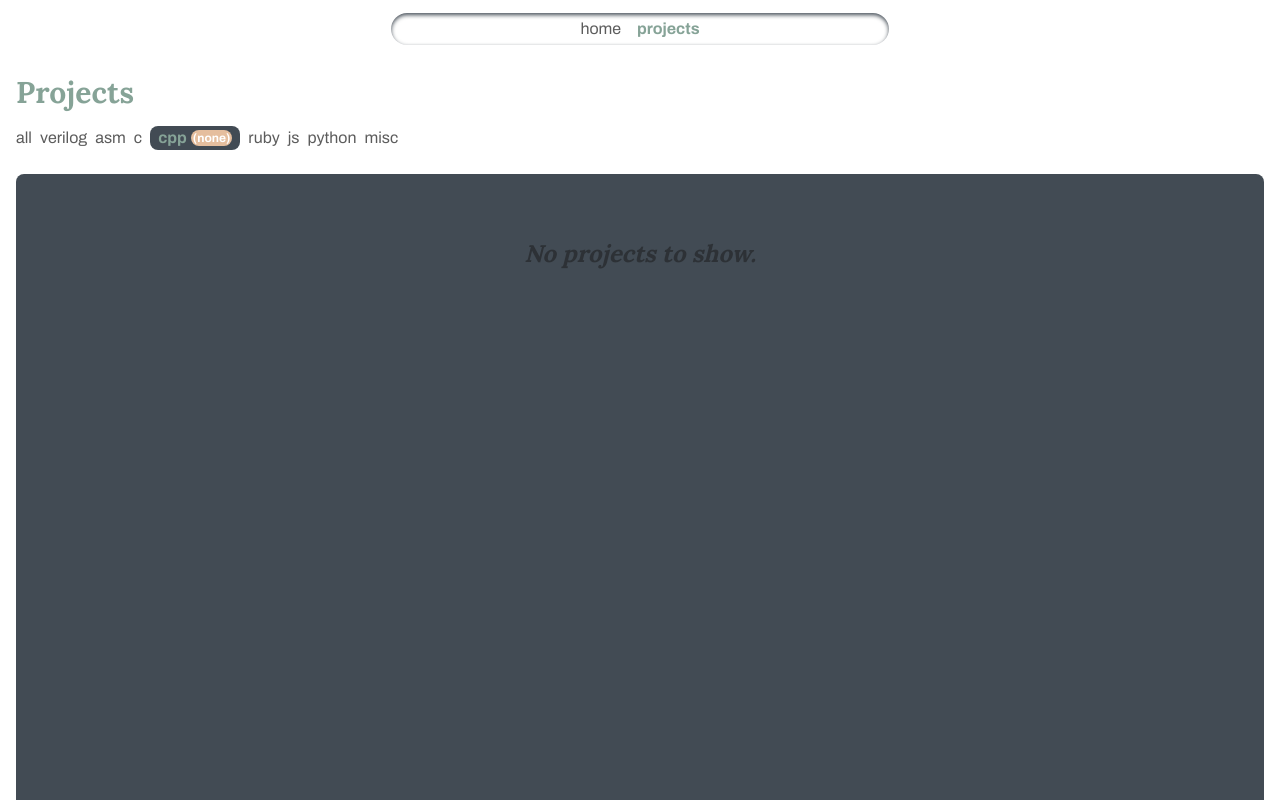
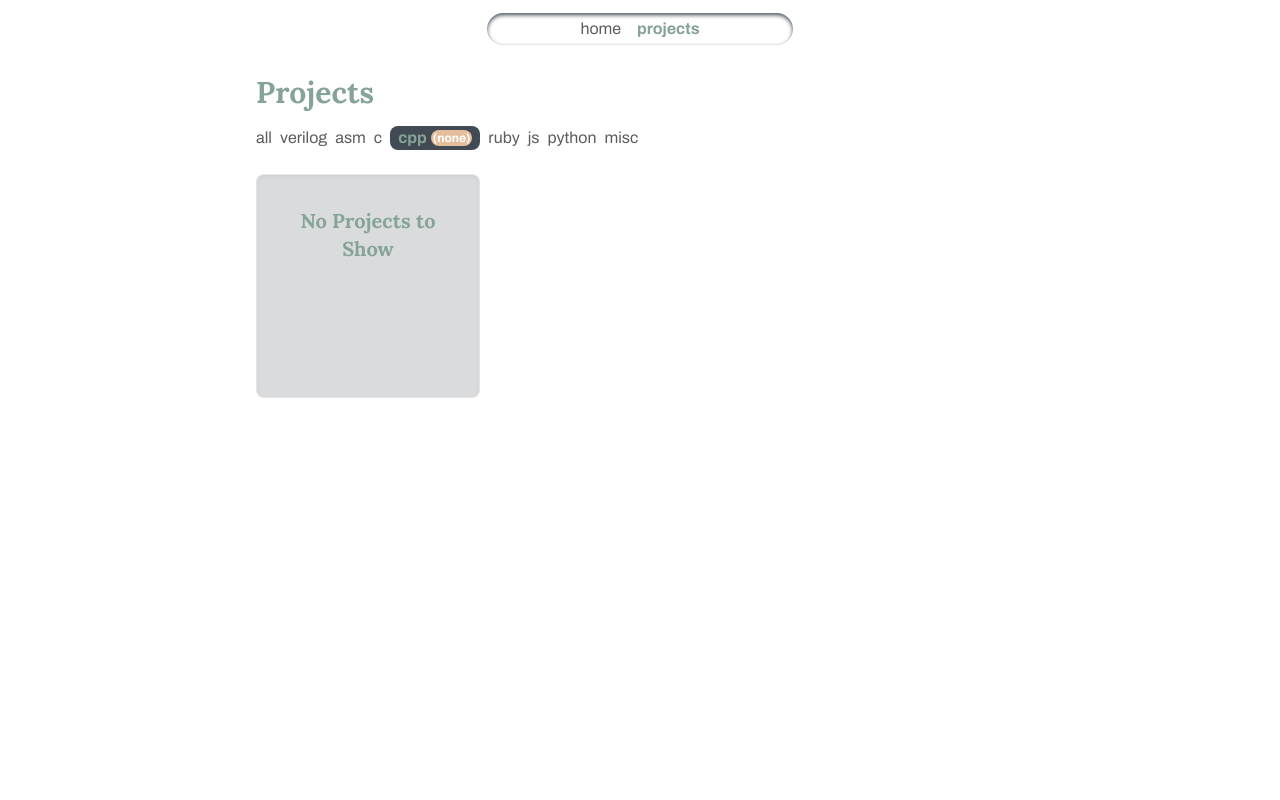
Before and after one commit to amrxt1/amritv, a Next.js app: page /project in a window 1280 px wide. Both pictures are taken after a click on the button "cpp". Shown: the top 800 px of the page. Built offline with nearby package versions, Linux system fonts and the light colour scheme.

Commit message:
Add support for larger screens

```diff
--- a/src/components/Container.jsx
+++ b/src/components/Container.jsx
@@ -1,5 +1,9 @@
 const Container = ({ children, className = "" }) => {
-  return <section className={`px-4 ${className}`}>{children}</section>;
+  return (
+    <section className={`px-4 md:px-16 lg:px-32 xl:px-64 ${className}`}>
+      {children}
+    </section>
+  );
 };
 
 export default Container;
--- a/src/components/ProjectsRenderer.jsx
+++ b/src/components/ProjectsRenderer.jsx
@@ -169,10 +169,40 @@ const ALL_TECH = [
   "misc",
 ];
 
-function ProjectCard({ project, minimal }) {
+function ProjectCard({ project, minimal, headingOnly }) {
+  if (headingOnly)
     return (
       <motion.div
-      className="bg-surface/20 text-text/85 mb-24 overflow-clip rounded-lg border border-white/30 p-4 shadow-inner"
+        exit={{ opacity: 0, y: -20, scale: 0.75 }}
+        transition={{ duration: 0.2, ease: "easeOut" }}
+        whileHover={{ scale: 1.01 }}
+        className="mb-24"
+        layout
+      >
+        <motion.div
+          className="bg-surface/20 text-text/85 aspect-square h-full overflow-clip rounded-lg border border-white/30 p-4 shadow-inner md:p-6 lg:p-8"
+          initial={{ y: 40, opacity: 0.15 }}
+          whileInView={{ y: 0, opacity: 1 }}
+          transition={{ duration: 0.6, ease: "easeOut" }}
+          viewport={{ once: true, amount: 0.45 }}
+        >
+          <h1 className="text-primary items-center text-center font-serif text-xl font-bold">
+            {project.title}
+          </h1>
+        </motion.div>
+      </motion.div>
+    );
+
+  return (
+    <motion.div
+      exit={{ opacity: 0, y: -20, scale: 0.75 }}
+      transition={{ duration: 0.2, ease: "easeOut" }}
+      whileHover={{ scale: 1.01 }}
+      className="mb-24"
+      layout
+    >
+      <motion.div
+        className="bg-surface/20 text-text/85 h-full overflow-clip rounded-lg border border-white/30 p-4 shadow-inner md:p-6 lg:p-8"
         initial={{ y: 40, opacity: 0.15 }}
         whileInView={{ y: 0, opacity: 1 }}
         transition={{ duration: 0.6, ease: "easeOut" }}
@@ -184,7 +214,8 @@ function ProjectCard({ project, minimal }) {
               href={
                 project.more
                   ? `/project/${project.more}`
-                : project.preview || `https://github.com/amrxt1/${project.repo}`
+                  : project.preview ||
+                    `https://github.com/amrxt1/${project.repo}`
               }
             >
               {project.title}
@@ -218,7 +249,7 @@ function ProjectCard({ project, minimal }) {
           </div>
         </div>
         <p className="mt-1 text-sm">{project.desc}</p>
-      <div className="mt-4 flex aspect-square h-full items-center justify-center overflow-clip rounded-lg">
+        <div className="mt-4 flex aspect-square items-center justify-center overflow-clip rounded-lg">
           <Link
             href={
               project.more
@@ -252,6 +283,7 @@ function ProjectCard({ project, minimal }) {
             </div>
           </div>
         )}
+      </motion.div>
     </motion.div>
   );
 }
@@ -290,7 +322,7 @@ const ProjectsRenderer = ({ margin = false, minimal = false }) => {
         ))}
       </div>
 
-      <div className="mt-6 rounded-lg">
+      <div className="mt-6 grid grid-cols-1 grid-rows-[repeat(auto-fill,1fr)] gap-x-12 rounded-lg md:grid-cols-2 lg:grid-cols-3">
         {filteredProjects.length === 0 ? (
           <AnimatePresence initial={false} mode="popLayout">
             <motion.div
@@ -300,21 +332,22 @@ const ProjectsRenderer = ({ margin = false, minimal = false }) => {
               animate={{ opacity: 1, y: 0 }}
               exit={{ opacity: 0, y: -20, scale: 0.95 }}
               transition={{ duration: 0.2, ease: "easeOut" }}
-              className="text-text/50 bg-surface mb-16 aspect-square rounded-lg py-16 text-center font-serif text-2xl font-bold italic"
             >
-              No projects to show.
+              <ProjectCard
+                project={{
+                  title: "No Projects to Show",
+                  techUsed: [],
+                  features: [],
+                }}
+                headingOnly
+                minimal
+              />
             </motion.div>
           </AnimatePresence>
         ) : (
           <AnimatePresence mode="popLayout">
             {filteredProjects.map((p) => (
-              <motion.div
-                key={p.id}
-                exit={{ opacity: 0, y: -20, scale: 0.75 }}
-                transition={{ duration: 0.2, ease: "easeOut" }}
-              >
-                <ProjectCard project={p} minimal={minimal} />
-              </motion.div>
+              <ProjectCard key={p.id} project={p} minimal={minimal} />
             ))}
           </AnimatePresence>
         )}
--- a/src/components/Stack.jsx
+++ b/src/components/Stack.jsx
@@ -27,7 +27,7 @@ function Row() {
   return (
     <motion.div
       aria-hidden="true"
-      className="flex shrink-0 items-center gap-6"
+      className="flex shrink-0 items-center gap-6 md:gap-8 lg:gap-12"
       style={{ minWidth: "100%" }}
       animate={{ x: ["0%", "-100%"] }}
       transition={{
@@ -53,7 +53,7 @@ export default function Stack() {
           initial={{ opacity: 0 }}
           transition={{ delay: 0.5, duration: 0.8 }}
         >
-          <div className="flex gap-6">
+          <div className="flex gap-6 md:gap-12">
             <Row />
             <Row />
             <Row />
```
Lines whose indentation alone changed are shown as unchanged.
